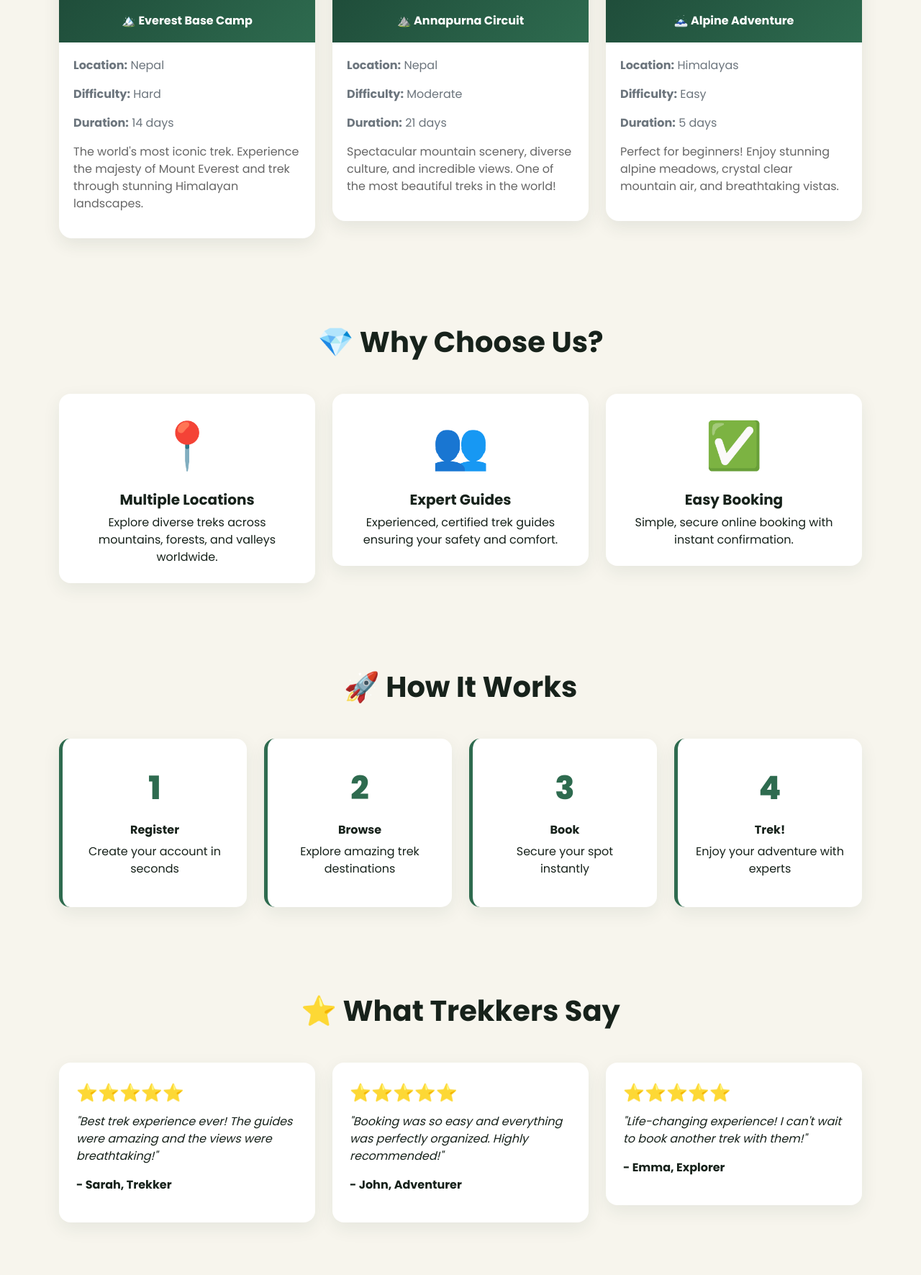
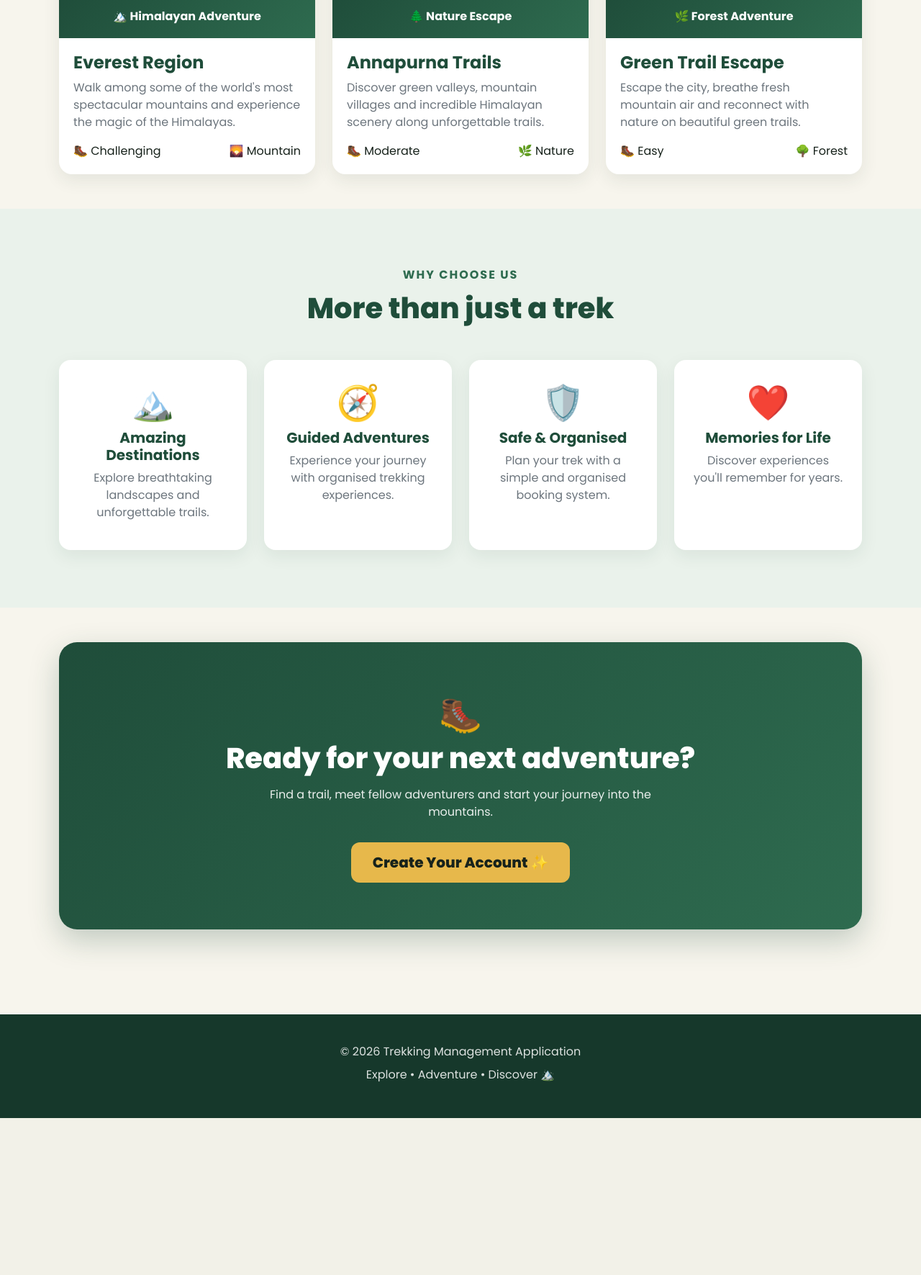
Before and after one commit to iamshlokaS/Trekking-Management-App, a Flask app: page / in a window 1280 px wide. Shown: the part 1052-2823 px from the top of the page at 72% size. After the commit the page ends 2605 px from the top, so only its background shows below. Run offline with Flask 3, Linux system fonts and the light colour scheme.

Commit message:
Revamp home page layout and content
Updated the home page title and restructured the hero section with new content and styles. Enhanced the layout and added new sections for better user engagement.

```diff
--- a/templates/home.html
+++ b/templates/home.html
@@ -1,226 +1,562 @@
 {% extends "base.html" %}
 
-{% block title %}Home - Trekking Management{% endblock %}
+{% block title %}
+Trekking Management | Find Your Adventure
+{% endblock %}
+
 
 {% block content %}
-<div class="container py-5">
-    <!-- Hero Section -->
-    <div class="row align-items-center mb-5 hero-section p-5 rounded-lg">
-        <div class="col-md-6">
-            <h1 class="display-3 mb-4">🏔️ Explore the Mountains</h1>
-            <p class="lead mb-4" style="font-size: 1.2rem;">
-                Join thousands of adventurers on unforgettable trekking journeys.
-                Plan your next adventure, book amazing treks, and create lifelong memories!
-            </p>
-            <div class="d-flex gap-3">
-                <a href="{{ url_for('login') }}" class="btn btn-light btn-lg" style="color: var(--primary-color); font-weight: bold;">
-                    🔐 Login
-                </a>
-                <a href="{{ url_for('register') }}" class="btn btn-light btn-lg" style="color: var(--primary-color); font-weight: bold;">
-                    📝 Register Now
-                </a>
+
+<!-- =====================================================
+     HERO
+===================================================== -->
+
+<section class="hero-section">
+
+    <div class="container text-center">
+
+        <div class="row justify-content-center">
+
+            <div class="col-lg-9">
+
+                <div style="
+                    font-size: 3rem;
+                    margin-bottom: 10px;
+                    animation: floating 3s ease-in-out infinite;
+                ">
+                    🏔️
+                </div>
+
+                <h1>
+                    Your Next Adventure
+                    <br>
+                    Starts Here
+                </h1>
+
+                <p>
+                    Discover breathtaking mountains, peaceful trails,
+                    unforgettable journeys and adventures waiting
+                    for you.
+                </p>
+
+                <div class="d-flex justify-content-center gap-3 flex-wrap">
+
+                    <a
+                        href="{{ url_for('browse_treks') if current_user.is_authenticated else url_for('register') }}"
+                        class="btn btn-light btn-lg px-4"
+                        style="
+                            color: #1F4D3A;
+                            font-weight: 700;
+                            border-radius: 12px;
+                        "
+                    >
+                        🥾 Explore Treks
+                    </a>
+
+                    {% if not current_user.is_authenticated %}
+
+                    <a
+                        href="{{ url_for('register') }}"
+                        class="btn btn-lg px-4"
+                        style="
+                            background: #E7B84B;
+                            color: #17221B;
+                            border: none;
+                            font-weight: 700;
+                            border-radius: 12px;
+                        "
+                    >
+                        ✨ Join the Adventure
+                    </a>
+
+                    {% endif %}
+
+                </div>
+
             </div>
+
         </div>
-        <div class="col-md-6 text-center">
-            <div style="font-size: 150px; animation: bounce 2s infinite;">🏔️</div>
-        </div>
+
     </div>
 
-    <!-- Featured Treks Section -->
-    <div class="row mt-5 pt-5">
-        <h2 class="text-center mb-5" style="color: var(--primary-color); font-weight: bold; font-size: 2.5rem;">
-            ⭐ Featured Trek Destinations
+</section>
+
+
+
+<!-- =====================================================
+     INTRO
+===================================================== -->
+
+<section class="container py-5">
+
+    <div class="text-center mb-5">
+
+        <span
+            style="
+                color: #2E6B4F;
+                font-weight: 700;
+                letter-spacing: 2px;
+                text-transform: uppercase;
+            "
+        >
+            Discover the outdoors
+        </span>
+
+        <h2
+            style="
+                color: #1F4D3A;
+                font-size: 2.5rem;
+                font-weight: 800;
+                margin-top: 10px;
+            "
+        >
+            Adventure is waiting for you
         </h2>
 
-        <!-- Trek 1: Everest Base Camp -->
-        <div class="col-md-4 mb-4">
-            <div class="trek-card">
-                <img src="https://images.unsplash.com/photo-1506905925346-21bda4d32df4?w=500&h=300&fit=crop"
-                     alt="Everest Base Camp" class="trek-card-image">
+        <p
+            class="text-muted mx-auto"
+            style="max-width: 650px;"
+        >
+            Whether you're looking for a peaceful mountain escape
+            or a thrilling adventure, find your perfect trek and
+            create memories that last a lifetime.
+        </p>
+
+    </div>
+
+
+
+    <!-- =================================================
+         TREK CARDS
+    ================================================= -->
+
+    <div class="row g-4">
+
+
+        <!-- Everest -->
+
+        <div class="col-md-4">
+
+            <div class="trek-card h-100">
+
+                <img
+                    src="https://images.unsplash.com/photo-1544735716-392fe2489ffa?auto=format&fit=crop&w=900&q=85"
+                    class="trek-card-image"
+                    alt="Himalayan mountains"
+                    loading="lazy"
+                >
+
                 <div class="trek-card-header">
-                    🏔️ Everest Base Camp
+
+                    🏔️ Himalayan Adventure
+
                 </div>
+
                 <div class="trek-card-body">
-                    <p class="text-muted"><strong>Location:</strong> Nepal</p>
-                    <p class="text-muted"><strong>Difficulty:</strong>
-                        <span class="difficulty-badge difficulty-hard">Hard</span>
+
+                    <h4
+                        style="
+                            color: #1F4D3A;
+                            font-weight: 700;
+                        "
+                    >
+                        Everest Region
+                    </h4>
+
+                    <p class="text-muted">
+                        Walk among some of the world's most
+                        spectacular mountains and experience
+                        the magic of the Himalayas.
                     </p>
-                    <p class="text-muted"><strong>Duration:</strong> 14 days</p>
-                    <p style="color: #666;">The world's most iconic trek. Experience the majesty of Mount Everest and trek through stunning Himalayan landscapes.</p>
+
+                    <div class="d-flex justify-content-between">
+
+                        <span>
+                            🥾 Challenging
+                        </span>
+
+                        <span>
+                            🌄 Mountain
+                        </span>
+
+                    </div>
+
                 </div>
+
             </div>
+
         </div>
 
-        <!-- Trek 2: Annapurna Circuit -->
-        <div class="col-md-4 mb-4">
-            <div class="trek-card">
-                <img src="https://images.unsplash.com/photo-1469854523086-cc02fe5d8800?w=500&h=300&fit=crop"
-                     alt="Annapurna Circuit" class="trek-card-image">
+
+
+        <!-- Annapurna -->
+
+        <div class="col-md-4">
+
+            <div class="trek-card h-100">
+
+                <img
+                    src="https://images.unsplash.com/photo-1528127269322-539801943592?auto=format&fit=crop&w=900&q=85"
+                    class="trek-card-image"
+                    alt="Mountain trekking trail"
+                    loading="lazy"
+                >
+
                 <div class="trek-card-header">
-                    ⛰️ Annapurna Circuit
+
+                    🌲 Nature Escape
+
                 </div>
+
                 <div class="trek-card-body">
-                    <p class="text-muted"><strong>Location:</strong> Nepal</p>
-                    <p class="text-muted"><strong>Difficulty:</strong>
-                        <span class="difficulty-badge difficulty-moderate">Moderate</span>
+
+                    <h4
+                        style="
+                            color: #1F4D3A;
+                            font-weight: 700;
+                        "
+                    >
+                        Annapurna Trails
+                    </h4>
+
+                    <p class="text-muted">
+                        Discover green valleys, mountain villages
+                        and incredible Himalayan scenery along
+                        unforgettable trails.
                     </p>
-                    <p class="text-muted"><strong>Duration:</strong> 21 days</p>
-                    <p style="color: #666;">Spectacular mountain scenery, diverse culture, and incredible views. One of the most beautiful treks in the world!</p>
+
+                    <div class="d-flex justify-content-between">
+
+                        <span>
+                            🥾 Moderate
+                        </span>
+
+                        <span>
+                            🌿 Nature
+                        </span>
+
+                    </div>
+
                 </div>
+
             </div>
+
         </div>
 
-        <!-- Trek 3: Mountain Peak -->
-        <div class="col-md-4 mb-4">
-            <div class="trek-card">
-                <img src="https://images.unsplash.com/photo-1478131143081-80f7f84ca84d?w=500&h=300&fit=crop"
-                     alt="Mountain Peak" class="trek-card-image">
+
+
+        <!-- Forest -->
+
+        <div class="col-md-4">
+
+            <div class="trek-card h-100">
+
+                <img
+                    src="https://images.unsplash.com/photo-1448375240586-882707db888b?auto=format&fit=crop&w=900&q=85"
+                    class="trek-card-image"
+                    alt="Beautiful green forest trail"
+                    loading="lazy"
+                >
+
                 <div class="trek-card-header">
-                    🗻 Alpine Adventure
+
+                    🌿 Forest Adventure
+
                 </div>
+
                 <div class="trek-card-body">
-                    <p class="text-muted"><strong>Location:</strong> Himalayas</p>
-                    <p class="text-muted"><strong>Difficulty:</strong>
-                        <span class="difficulty-badge difficulty-easy">Easy</span>
+
+                    <h4
+                        style="
+                            color: #1F4D3A;
+                            font-weight: 700;
+                        "
+                    >
+                        Green Trail Escape
+                    </h4>
+
+                    <p class="text-muted">
+                        Escape the city, breathe fresh mountain air
+                        and reconnect with nature on beautiful
+                        green trails.
                     </p>
-                    <p class="text-muted"><strong>Duration:</strong> 5 days</p>
-                    <p style="color: #666;">Perfect for beginners! Enjoy stunning alpine meadows, crystal clear mountain air, and breathtaking vistas.</p>
+
+                    <div class="d-flex justify-content-between">
+
+                        <span>
+                            🥾 Easy
+                        </span>
+
+                        <span>
+                            🌳 Forest
+                        </span>
+
+                    </div>
+
                 </div>
+
             </div>
+
         </div>
+
     </div>
 
-    <!-- Why Choose Us Section -->
-    <div class="row mt-5 pt-5">
-        <h2 class="text-center mb-5" style="color: var(--primary-color); font-weight: bold; font-size: 2.5rem;">
-            💎 Why Choose Us?
+</section>
+
+
+
+<!-- =====================================================
+     WHY US
+===================================================== -->
+
+<section
+    style="
+        background: #EAF2EB;
+        padding: 80px 0;
+    "
+>
+
+    <div class="container">
+
+        <div class="text-center mb-5">
+
+            <span
+                style="
+                    color: #2E6B4F;
+                    font-weight: 700;
+                    letter-spacing: 2px;
+                "
+            >
+                WHY CHOOSE US
+            </span>
+
+            <h2
+                style="
+                    color: #1F4D3A;
+                    font-weight: 800;
+                    font-size: 2.5rem;
+                    margin-top: 10px;
+                "
+            >
+                More than just a trek
+            </h2>
+
+        </div>
+
+
+        <div class="row g-4 text-center">
+
+
+            <div class="col-md-3">
+
+                <div class="card h-100 p-4">
+
+                    <div style="font-size: 3rem;">
+                        🏔️
+                    </div>
+
+                    <h5
+                        style="
+                            color: #1F4D3A;
+                            font-weight: 700;
+                        "
+                    >
+                        Amazing Destinations
+                    </h5>
+
+                    <p class="text-muted">
+                        Explore breathtaking landscapes
+                        and unforgettable trails.
+                    </p>
+
+                </div>
+
+            </div>
+
+
+
+            <div class="col-md-3">
+
+                <div class="card h-100 p-4">
+
+                    <div style="font-size: 3rem;">
+                        🧭
+                    </div>
+
+                    <h5
+                        style="
+                            color: #1F4D3A;
+                            font-weight: 700;
+                        "
+                    >
+                        Guided Adventures
+                    </h5>
+
+                    <p class="text-muted">
+                        Experience your journey with
+                        organised trekking experiences.
+                    </p>
+
+                </div>
+
+            </div>
+
+
+
+            <div class="col-md-3">
+
+                <div class="card h-100 p-4">
+
+                    <div style="font-size: 3rem;">
+                        🛡️
+                    </div>
+
+                    <h5
+                        style="
+                            color: #1F4D3A;
+                            font-weight: 700;
+                        "
+                    >
+                        Safe & Organised
+                    </h5>
+
+                    <p class="text-muted">
+                        Plan your trek with a simple
+                        and organised booking system.
+                    </p>
+
+                </div>
+
+            </div>
+
+
+
+            <div class="col-md-3">
+
+                <div class="card h-100 p-4">
+
+                    <div style="font-size: 3rem;">
+                        ❤️
+                    </div>
+
+                    <h5
+                        style="
+                            color: #1F4D3A;
+                            font-weight: 700;
+                        "
+                    >
+                        Memories for Life
+                    </h5>
+
+                    <p class="text-muted">
+                        Discover experiences you'll
+                        remember for years.
+                    </p>
+
+                </div>
+
+            </div>
+
+
+        </div>
+
+    </div>
+
+</section>
+
+
+
+<!-- =====================================================
+     CALL TO ACTION
+===================================================== -->
+
+<section
+    class="container py-5"
+>
+
+    <div
+        style="
+            background:
+                linear-gradient(
+                    135deg,
+                    #1F4D3A,
+                    #2E6B4F
+                );
+
+            border-radius: 25px;
+
+            padding: 65px 30px;
+
+            color: white;
+
+            text-align: center;
+
+            box-shadow:
+                0 15px 40px rgba(31, 77, 58, 0.25);
+        "
+    >
+
+        <div style="font-size: 3rem;">
+            🥾
+        </div>
+
+        <h2
+            style="
+                font-weight: 800;
+                font-size: 2.5rem;
+            "
+        >
+            Ready for your next adventure?
         </h2>
 
-        <div class="col-md-4 mb-4">
-            <div class="card">
-                <div class="card-body text-center">
-                    <div style="font-size: 4rem; margin-bottom: 15px;">📍</div>
-                    <h5 class="card-title" style="color: var(--primary-color); font-weight: bold;">Multiple Locations</h5>
-                    <p class="card-text">
-                        Explore diverse treks across mountains, forests, and valleys worldwide.
-                    </p>
-                </div>
-            </div>
-        </div>
+        <p
+            style="
+                max-width: 600px;
+                margin: 15px auto 30px;
+                opacity: 0.9;
+            "
+        >
+            Find a trail, meet fellow adventurers and
+            start your journey into the mountains.
+        </p>
 
-        <div class="col-md-4 mb-4">
-            <div class="card">
-                <div class="card-body text-center">
-                    <div style="font-size: 4rem; margin-bottom: 15px;">👥</div>
-                    <h5 class="card-title" style="color: var(--primary-color); font-weight: bold;">Expert Guides</h5>
-                    <p class="card-text">
-                        Experienced, certified trek guides ensuring your safety and comfort.
-                    </p>
-                </div>
-            </div>
-        </div>
 
-        <div class="col-md-4 mb-4">
-            <div class="card">
-                <div class="card-body text-center">
-                    <div style="font-size: 4rem; margin-bottom: 15px;">✅</div>
-                    <h5 class="card-title" style="color: var(--primary-color); font-weight: bold;">Easy Booking</h5>
-                    <p class="card-text">
-                        Simple, secure online booking with instant confirmation.
-                    </p>
-                </div>
-            </div>
-        </div>
+        {% if not current_user.is_authenticated %}
+
+        <a
+            href="{{ url_for('register') }}"
+            class="btn btn-lg"
+            style="
+                background: #E7B84B;
+                color: #17221B;
+                border: none;
+                border-radius: 12px;
+                padding: 13px 30px;
+                font-weight: 800;
+            "
+        >
+            Create Your Account ✨
+        </a>
+
+        {% else %}
+
+        <a
+            href="{{ url_for('browse_treks') }}"
+            class="btn btn-light btn-lg"
+            style="
+                color: #1F4D3A;
+                font-weight: 700;
+                border-radius: 12px;
+            "
+        >
+            Explore Treks 🏔️
+        </a>
+
+        {% endif %}
+
     </div>
 
-    <!-- How It Works Section -->
-    <div class="row mt-5 pt-5">
-        <h2 class="text-center mb-5" style="color: var(--primary-color); font-weight: bold; font-size: 2.5rem;">
-            🚀 How It Works
-        </h2>
+</section>
 
-        <div class="col-md-3 text-center mb-4">
-            <div class="stat-card">
-                <div class="stat-number">1</div>
-                <h6 style="color: var(--primary-color); font-weight: bold; margin-top: 15px;">Register</h6>
-                <p>Create your account in seconds</p>
-            </div>
-        </div>
 
-        <div class="col-md-3 text-center mb-4">
-            <div class="stat-card">
-                <div class="stat-number">2</div>
-                <h6 style="color: var(--primary-color); font-weight: bold; margin-top: 15px;">Browse</h6>
-                <p>Explore amazing trek destinations</p>
-            </div>
-        </div>
-
-        <div class="col-md-3 text-center mb-4">
-            <div class="stat-card">
-                <div class="stat-number">3</div>
-                <h6 style="color: var(--primary-color); font-weight: bold; margin-top: 15px;">Book</h6>
-                <p>Secure your spot instantly</p>
-            </div>
-        </div>
-
-        <div class="col-md-3 text-center mb-4">
-            <div class="stat-card">
-                <div class="stat-number">4</div>
-                <h6 style="color: var(--primary-color); font-weight: bold; margin-top: 15px;">Trek!</h6>
-                <p>Enjoy your adventure with experts</p>
-            </div>
-        </div>
-    </div>
-
-    <!-- Testimonials Section -->
-    <div class="row mt-5 pt-5">
-        <h2 class="text-center mb-5" style="color: var(--primary-color); font-weight: bold; font-size: 2.5rem;">
-            ⭐ What Trekkers Say
-        </h2>
-
-        <div class="col-md-4 mb-4">
-            <div class="card">
-                <div class="card-body">
-                    <div style="font-size: 1.5rem; margin-bottom: 10px;">⭐⭐⭐⭐⭐</div>
-                    <p><em>"Best trek experience ever! The guides were amazing and the views were breathtaking!"</em></p>
-                    <p style="margin-top: 15px;"><strong>- Sarah, Trekker</strong></p>
-                </div>
-            </div>
-        </div>
-
-        <div class="col-md-4 mb-4">
-            <div class="card">
-                <div class="card-body">
-                    <div style="font-size: 1.5rem; margin-bottom: 10px;">⭐⭐⭐⭐⭐</div>
-                    <p><em>"Booking was so easy and everything was perfectly organized. Highly recommended!"</em></p>
-                    <p style="margin-top: 15px;"><strong>- John, Adventurer</strong></p>
-                </div>
-            </div>
-        </div>
-
-        <div class="col-md-4 mb-4">
-            <div class="card">
-                <div class="card-body">
-                    <div style="font-size: 1.5rem; margin-bottom: 10px;">⭐⭐⭐⭐⭐</div>
-                    <p><em>"Life-changing experience! I can't wait to book another trek with them!"</em></p>
-                    <p style="margin-top: 15px;"><strong>- Emma, Explorer</strong></p>
-                </div>
-            </div>
-        </div>
-    </div>
-
-    <!-- Call to Action -->
-    <div class="row mt-5 pt-5">
-        <div class="col-md-8 offset-md-2">
-            <div style="background: linear-gradient(135deg, var(--primary-color) 0%, var(--secondary-color) 100%);
-                        color: white; padding: 50px; border-radius: 15px; text-align: center; box-shadow: 0 10px 30px rgba(255, 149, 0, 0.3);">
-                <h3 class="mb-3" style="font-size: 2rem; font-weight: bold;">Ready for Your Next Adventure?</h3>
-                <p class="mb-4" style="font-size: 1.1rem;">Join thousands of adventurers who have discovered amazing trails. Start your journey today!</p>
-                <a href="{{ url_for('register') }}" class="btn btn-light btn-lg" style="color: var(--primary-color); font-weight: bold; padding: 15px 40px;">
-                    🚀 Get Started Now
-                </a>
-            </div>
-        </div>
-    </div>
-</div>
 {% endblock %}
```
